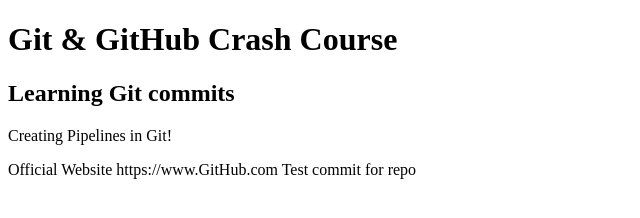
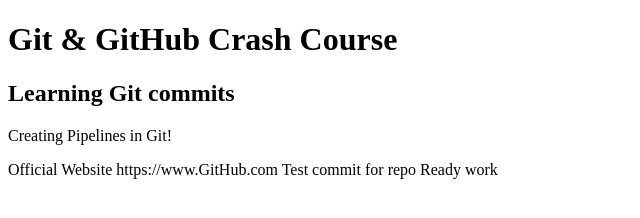
Before and after one commit to coreybell/GitHub-Crash-Course, a plain HTML site: page index.html in a window 1280 px wide. Shown: the full height of the page, 0-640 px from the left. Drawn offline with Linux system fonts and the light colour scheme.

Commit message:
sestion test

```diff
--- a/index.html
+++ b/index.html
@@ -12,5 +12,6 @@
     <p>Creating Pipelines in Git!</p>
     <a>Official Website https://www.GitHub.com</a>
     <a>Test commit for repo</a>
+    <a>Ready work</a>
   </body>
 </html>
```
